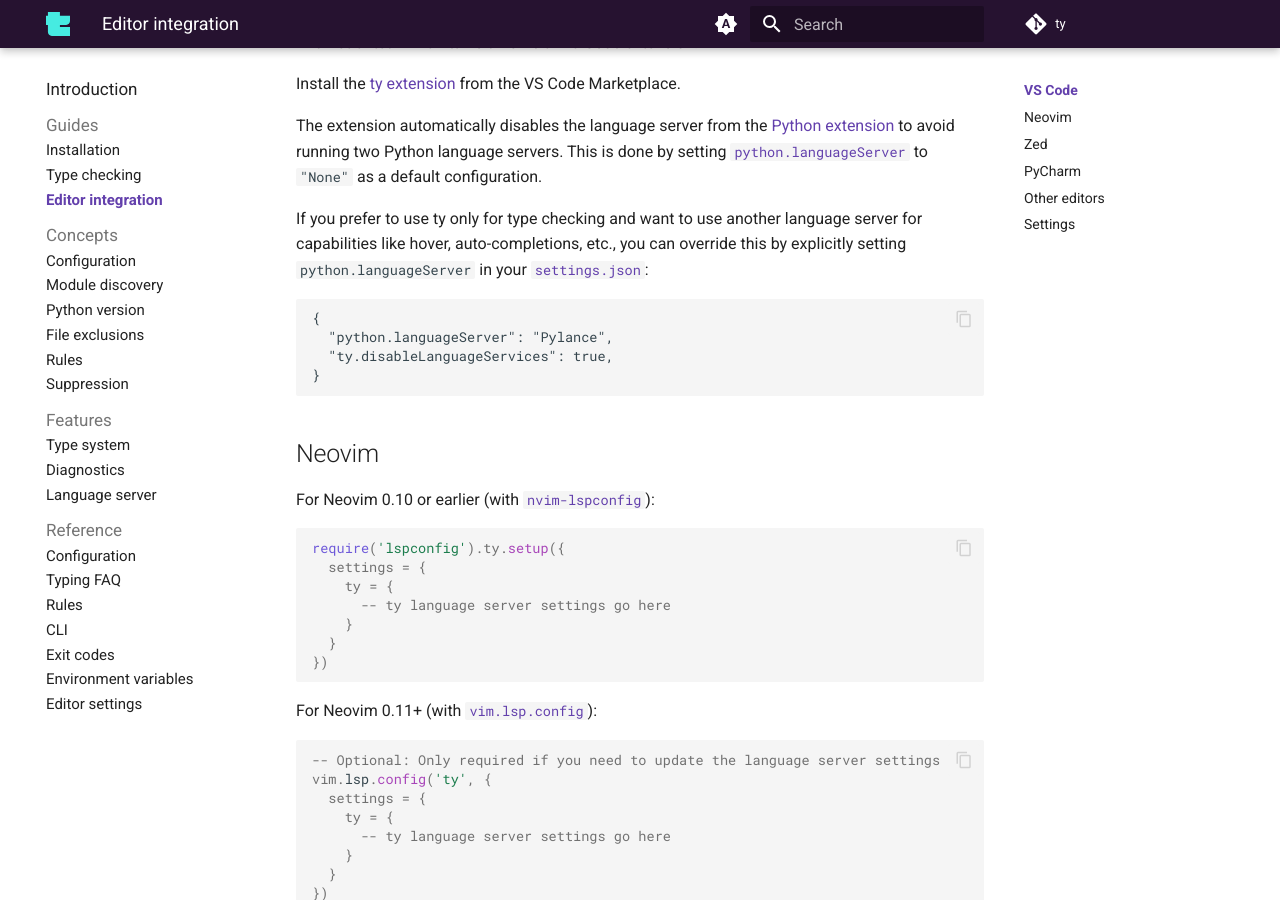
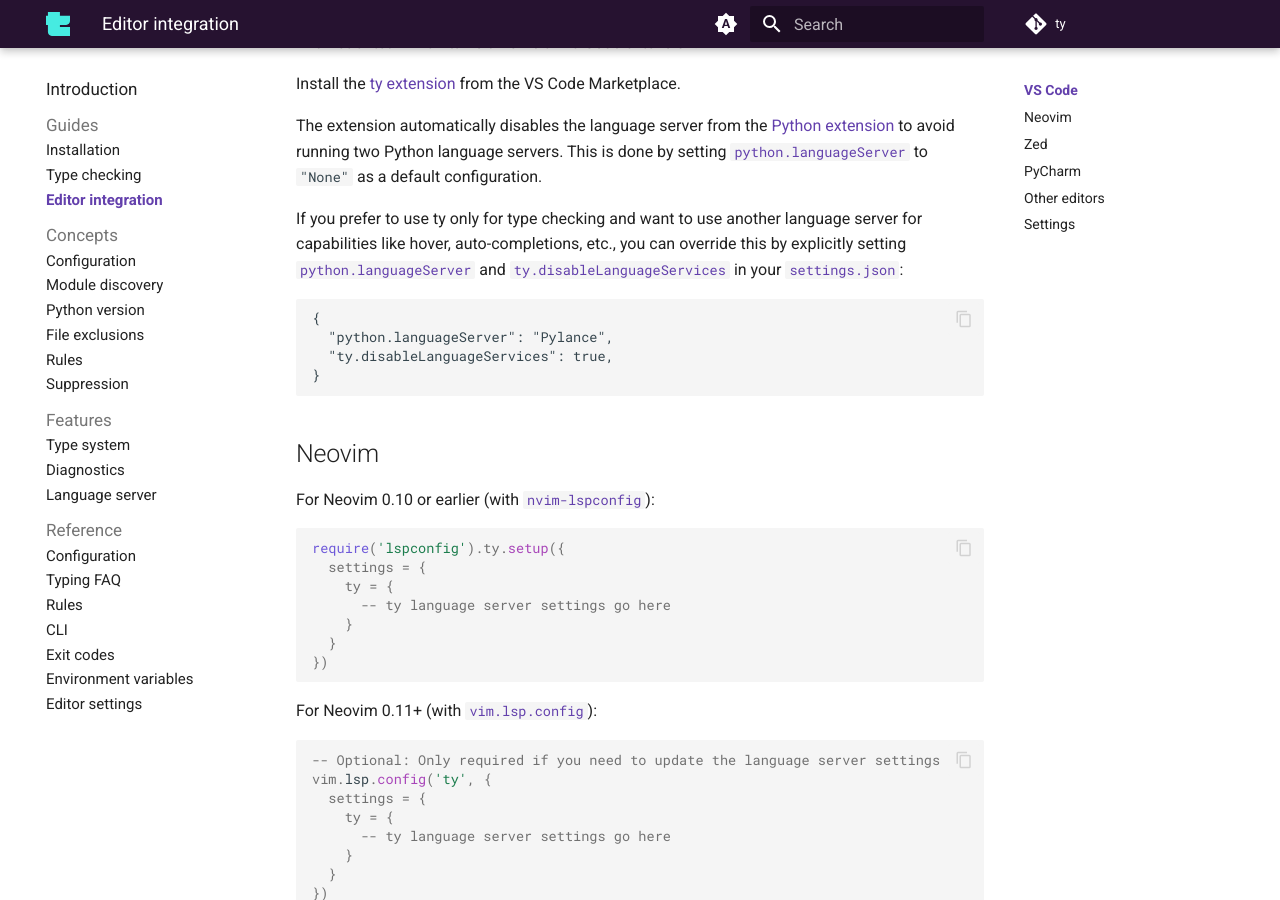
Before and after one commit to astral-sh/ty, an MkDocs documentation site: the page built from docs/editors.md, in a window 1280 px wide and 900 px high, scrolled down 348 px. Built offline with MkDocs 1.6.1 and Material for MkDocs 9.7.7, drawn with Linux system fonts in a browser that asks for light colours; comment, search, counter and statistics services are not loaded.

Commit message:
Add reference to ty.disableLanguageServices

````diff
--- a/docs/editors.md
+++ b/docs/editors.md
@@ -19,8 +19,9 @@
 
 If you prefer to use ty only for type checking and want to use another language
 server for capabilities like hover, auto-completions, etc., you can override
-this by explicitly setting `python.languageServer` in your
-[`settings.json`](https://code.visualstudio.com/docs/configure/settings#_settings-json-file):
+this by explicitly setting [`python.languageServer`](https://code.visualstudio.com/docs/python/settings-reference#_intellisense-engine-settings) and
+[`ty.disableLanguageServices`](./reference/editor-settings.md#disablelanguageservices)
+in your [`settings.json`](https://code.visualstudio.com/docs/configure/settings#_settings-json-file):
 
 ```jsonc
 {
````
